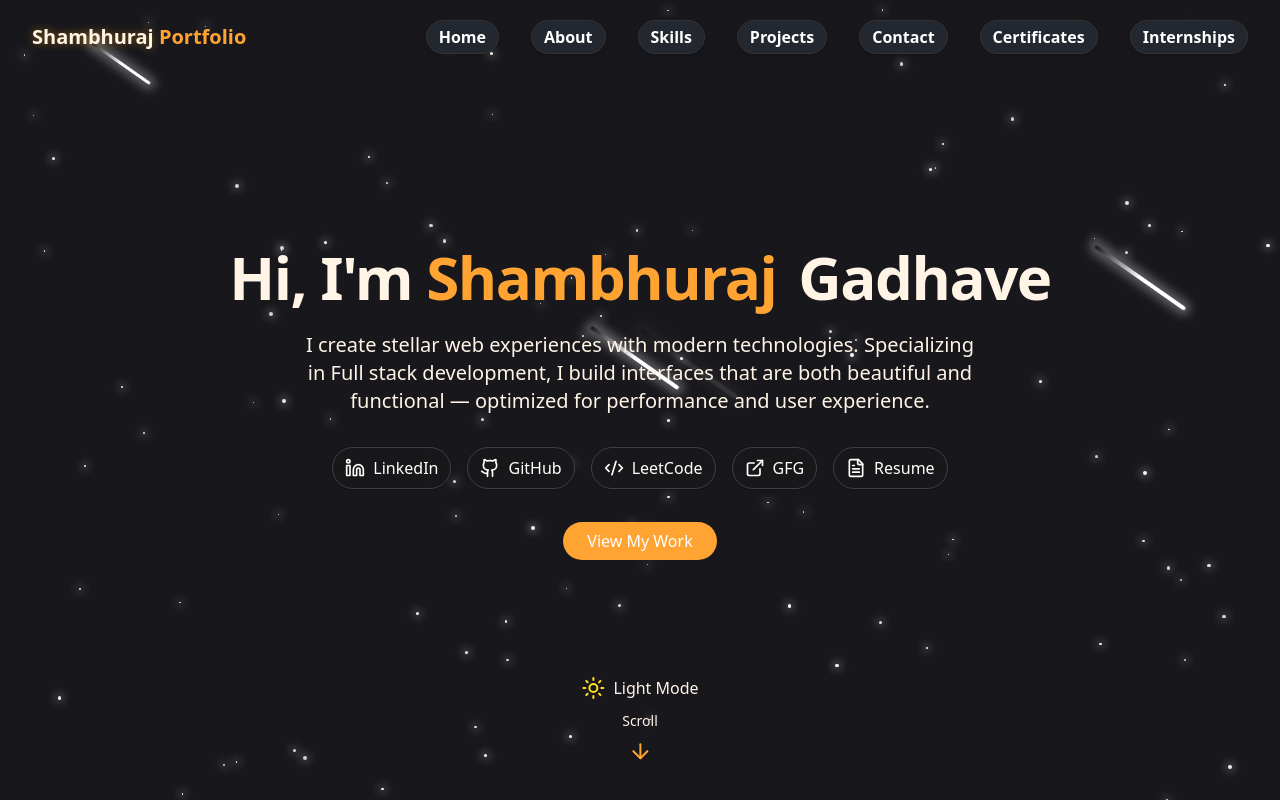
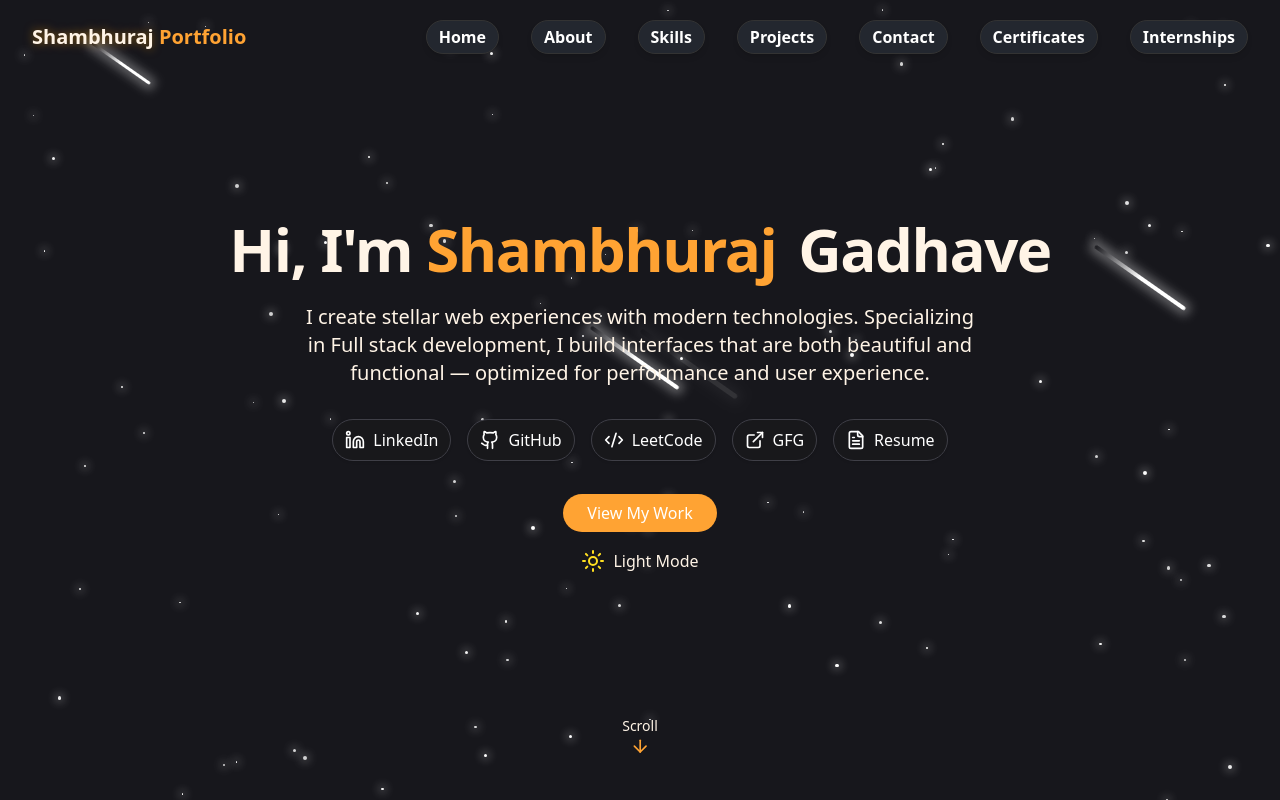
Before and after one commit to shambhuraj0007/PortfolioFinal, a React (Vite) app: page / in a window 1280 px wide. Shown: the top 800 px of the page. Built offline with nearby package versions, Linux system fonts and the light colour scheme.

Commit message:
Update HeroSection.jsx

```diff
--- a/src/components/HeroSection.jsx
+++ b/src/components/HeroSection.jsx
@@ -38,6 +38,7 @@ const navItems = [
 
 export const HeroSection = () => {
 return (
+
 <section
 id="hero"
 className="relative min-h-screen flex flex-col items-center justify-center px-4 md:px-8"
@@ -53,16 +54,12 @@ export const HeroSection = () => {
 {" "}
 Gadhave
 </span>
-        </h1>
-
-        <p className="text-lg md:text-xl text-muted-foreground max-w-2xl mx-auto opacity-0 animate-fade-in-delay-3">
+</h1>  <p className="text-lg md:text-xl text-muted-foreground max-w-2xl mx-auto opacity-0 animate-fade-in-delay-3">
       I create stellar web experiences with modern technologies.
       Specializing in Full stack development, I build interfaces that are
       both beautiful and functional — optimized for performance and user
       experience.
-        </p>
-
-        {/* Social Links */}
+    </p>    {/* Social Links */}
 <div className="grid grid-cols-3 sm:flex sm:flex-wrap sm:justify-center gap-4 pt-2">
   {navItems.map((item, key) => (
     <a
@@ -82,22 +79,13 @@ export const HeroSection = () => {
   <a href="#projects" className="cosmic-button">
     View My Work
   </a>
-        </div>
+
 </div>
 
-      {/* Bottom Center: ThemeToggle above arrow */}
-      <div className="absolute bottom-6 left-1/2 transform -translate-x-1/2 flex flex-col items-center gap-4 z-20">
-        {/* Theme toggle button */}
-        <ThemeToggle />
-
-        {/* Scroll arrow with hover glow */}
-        <div className="flex flex-col items-center animate-bounce cursor-pointer group">
-          <span className="text-sm text-muted-foreground mb-2">Scroll</span>
-          <ArrowDown
-            className="h-6 w-6 text-primary transition-all duration-300 group-hover:drop-shadow-[0_0_8px_rgba(205,124,46,0.9)]"
-          />
   </div>
+  <div className="mt-4">  <ThemeToggle className="absolute bottom-4 right-4 z-10 pt-2" /></div>      <div className="absolute bottom-8 mt-2 left-1/2 transform -translate-x-1/2 flex flex-col items-center animate-bounce">
+    <span className="text-sm text-muted-foreground mt-2">Scroll</span>
+    <ArrowDown className="h-5 w-5 text-primary" />
   </div>
-    </section>
-  );
+</section>  );
 };
```
Lines whose indentation alone changed are shown as unchanged.
